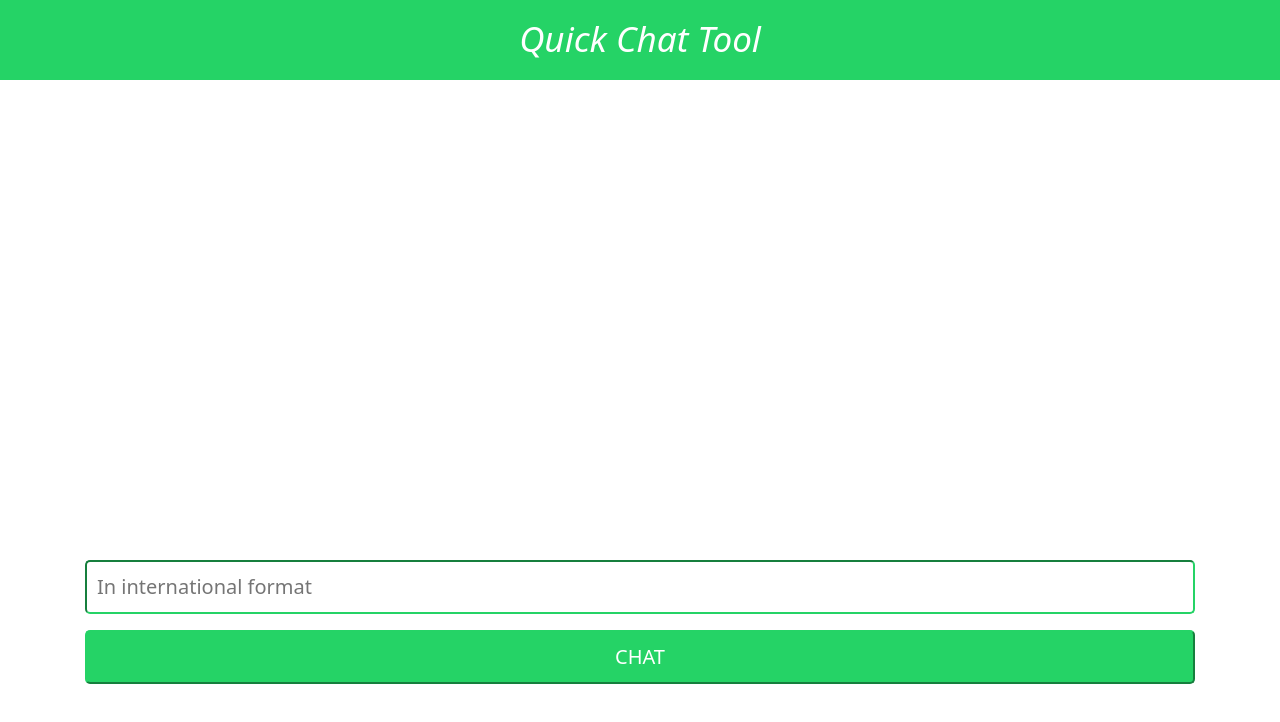
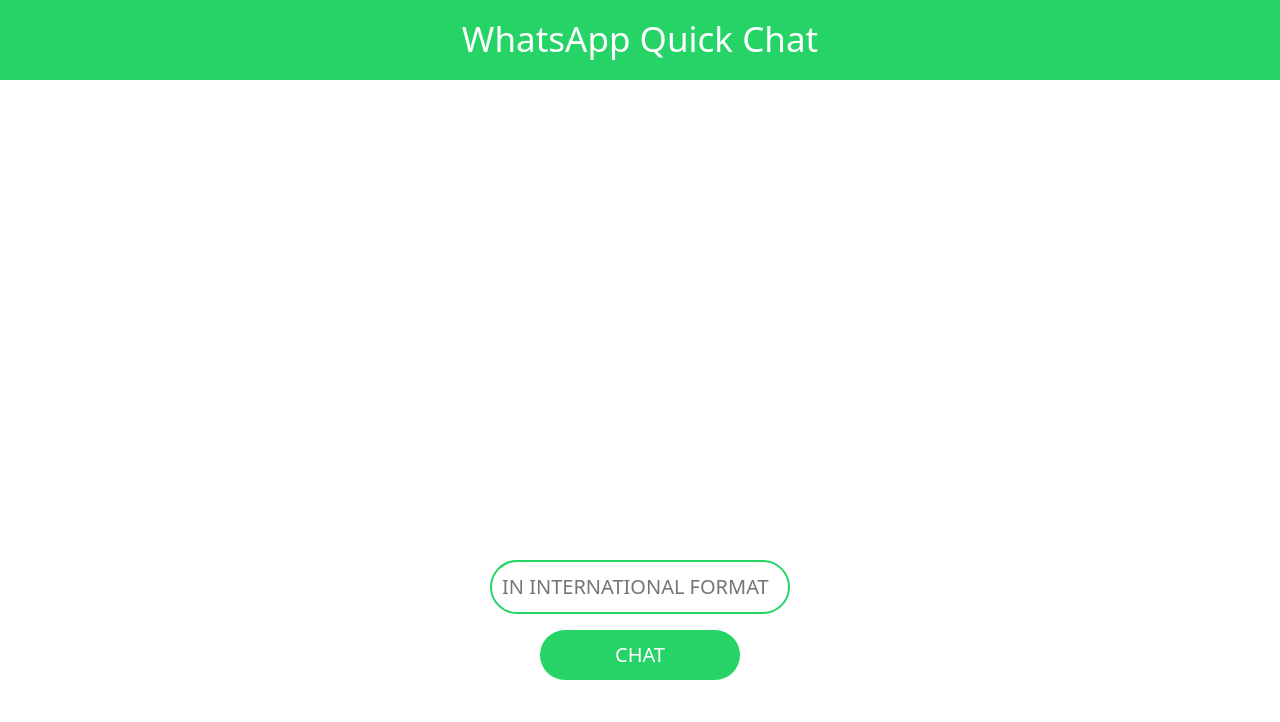
Before and after one commit to sharsheevnursultan/quickChatWeb, a plain HTML site: page index.html in a window 1280 px wide. Drawn offline with Linux system fonts and the light colour scheme.

Commit message:
some changes

```diff
--- a/css/styles.css
+++ b/css/styles.css
@@ -27,18 +27,21 @@ body {
 #myInput {
     padding: 10px;
     border-color: rgb(37, 211, 102);
-    border-radius: 5px;
-    width: 100%;
+    border-style: solid;
+    border-radius: 50px;
+    width: 300px;
     border-width: 2px;
+    text-transform: uppercase;
 }
 
 #myButton {
     background-color: rgb(37, 211, 102);
-    border-color: rgb(37, 211, 102);
+    border-color: rgb(255, 255, 255);
+    border-style: hidden;
     color: white;
-    border-radius: 5px;
+    border-radius: 50px;
     margin-top: 16px;
-    width: 100%;
+    width: 200px;
     text-transform: uppercase;
     padding: 10px;
 }
--- a/index.html
+++ b/index.html
@@ -53,8 +53,8 @@
     <div class="myGreen">
         <div class="container">
             <div class="title">
-                <h3 class="title text-center text-white fst-italic">
-                    Quick Chat Tool
+                <h3 class="title text-center text-white">
+                    WhatsApp Quick Chat
                 </h3>
             </div>
         </div>
@@ -65,8 +65,15 @@
 
             </div>
             <form class="footer">
-                <input type="tel" id="myInput" onchange="inputValue()" placeholder="In international format" required>
-                <input type="submit" value="Chat" id="myButton" onclick="myLinkOpen()">
+                <div class="row">
+                    <input class="col-md-8 mx-auto" type="tel" id="myInput" onchange="inputValue()"
+                        placeholder="In international format" required>
+                </div>
+                <div class="row"><input class="col-md-8 mx-auto" type="submit" value="Chat" id="myButton"
+                        onclick="myLinkOpen()">
+                </div>
+
+
             </form>
         </div>
     </div>
@@ -75,5 +82,6 @@
 <script src="js/bootstrap.min.js"></script>
 <script async src="js/script.js"></script>
 <script async src="https://pagead2.googlesyndication.com/pagead/js/adsbygoogle.js?client=ca-pub-2550588570628296"
-     crossorigin="anonymous"></script>
+    crossorigin="anonymous"></script>
+
 </html>
```
